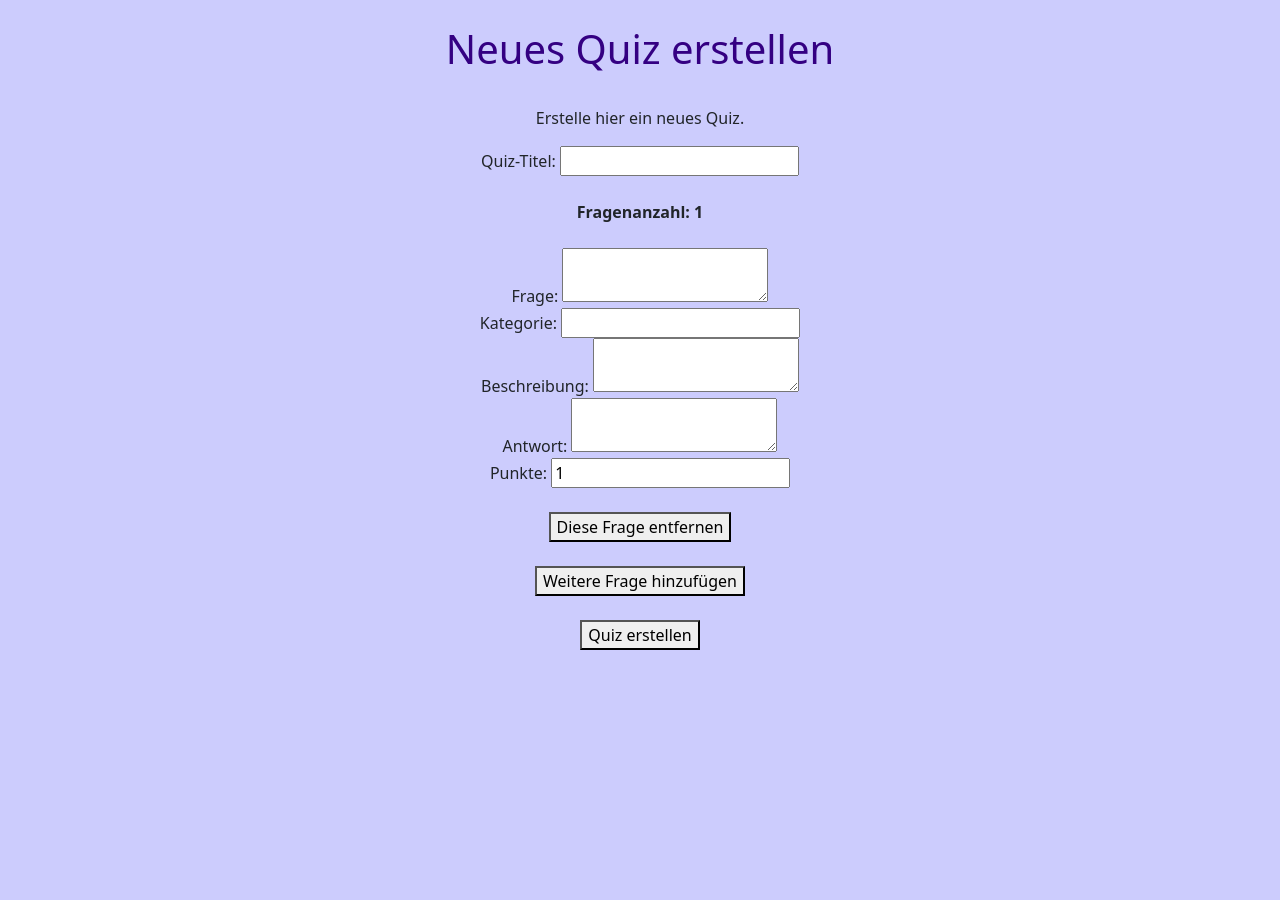
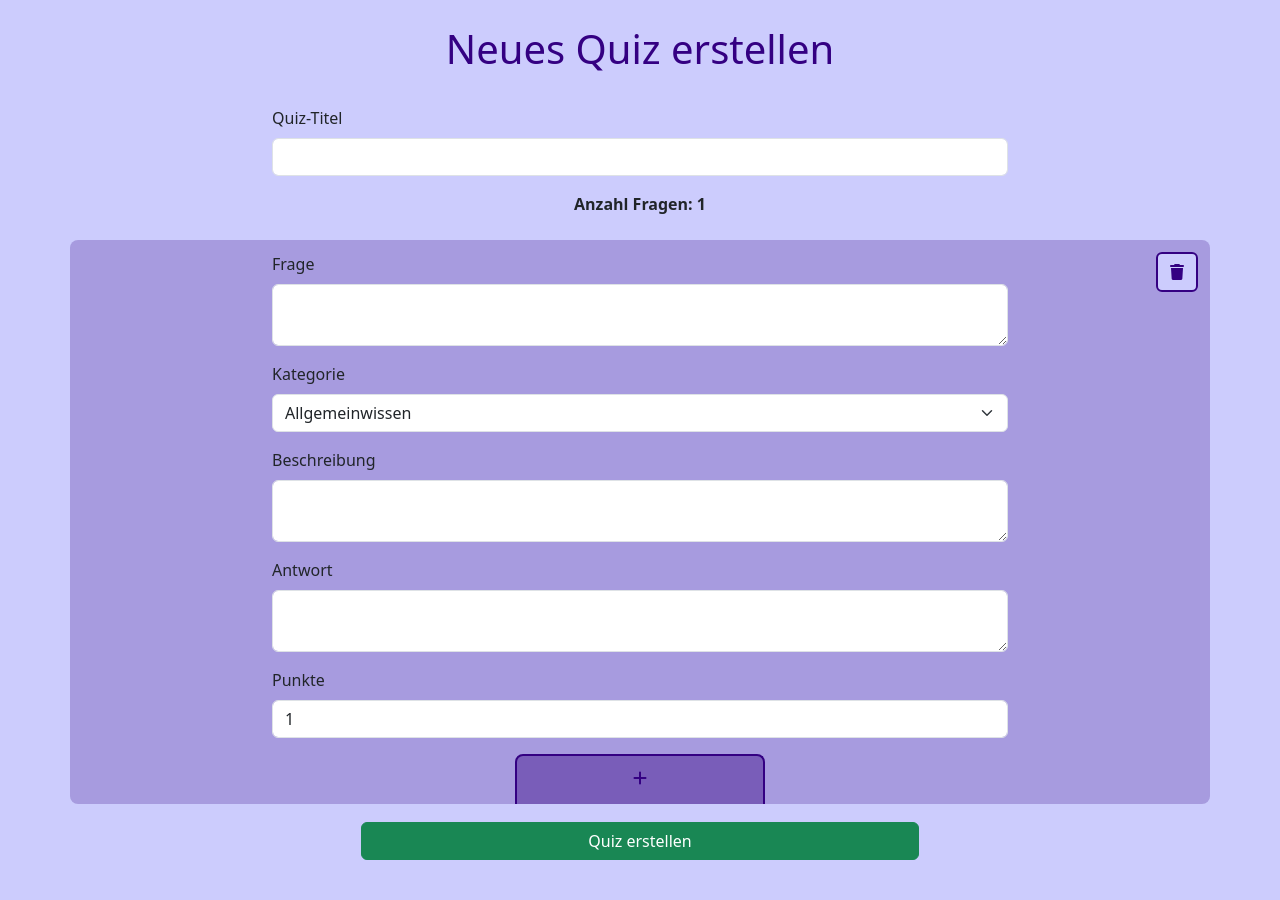
Before and after one commit to sebastianseidel24/QuizMeister, a Flask app: page /createquiz in a window 1280 px wide. Shown: the part 56-956 px from the top of the page. Before the commit the page ends 706 px from the top, so only its background shows below. Run offline with Flask 3, Linux system fonts and the light colour scheme; some libraries are stand-ins or nearby versions.

Commit message:
createquiz page designed

```diff
--- a/static/style.css
+++ b/static/style.css
@@ -32,6 +32,24 @@ ul {
     border-width: 2px;
     color: rgb(52, 0, 130);
     font-weight: 500;
+}
+
+.btn-add {
+    width: 250px;
+    height: 50px;
+    border: 2px solid rgb(52, 0, 130);
+    border-bottom: 0px;
+    border-top-right-radius: 8px;
+    border-top-left-radius: 8px;
+    color: rgb(52, 0, 130);
+    background-color: rgba(52, 0, 130, 0.402);
+    text-align: center;
+    padding: 10px;
+}
+
+.btn-add:hover {
+    background-color: rgb(52, 0, 130);
+    color: aliceblue;
 }
 
 .icon-bright {
@@ -80,6 +98,18 @@ ul {
     padding-bottom: 16px;
 }
 
+.with-background {
+    background-color: rgba(52, 0, 130, 0.244);
+    border-style: solid;
+    border-width: 0px;
+    border-radius: 8px;
+    /* padding-top: 8px; */
+}
+
+.card {
+    height: 100%;
+}
+
 a.card {
     text-decoration: none;
     color: rgb(52, 0, 130);
--- a/templates/createquiz.html
+++ b/templates/createquiz.html
@@ -1,9 +1,11 @@
 <!DOCTYPE html>
 <html lang="en">
+
 <head>
     <meta charset="UTF-8">
     <meta name="viewport" content="width=device-width, initial-scale=1.0">
-    <link href="https://cdn.jsdelivr.net/npm/bootstrap@5.3.3/dist/css/bootstrap.min.css" rel="stylesheet" integrity="sha384-QWTKZyjpPEjISv5WaRU9OFeRpok6YctnYmDr5pNlyT2bRjXh0JMhjY6hW+ALEwIH" crossorigin="anonymous">
+    <link href="https://cdn.jsdelivr.net/npm/bootstrap@5.3.3/dist/css/bootstrap.min.css" rel="stylesheet"
+        integrity="sha384-QWTKZyjpPEjISv5WaRU9OFeRpok6YctnYmDr5pNlyT2bRjXh0JMhjY6hW+ALEwIH" crossorigin="anonymous">
     <link rel="stylesheet" href="https://cdnjs.cloudflare.com/ajax/libs/font-awesome/6.6.0/css/all.min.css">
     <link rel="stylesheet" href="{{ url_for('static', filename='style.css') }}">
 </head>
@@ -12,7 +14,9 @@
     <nav class="navbar navbar-expand-lg bg-body-tertiary">
         <div class="container-fluid">
             <a class="navbar-brand mb-0 h1" href="/" style="color: aliceblue;">Quizzy!</a>
-            <button class="navbar-toggler" type="button" data-bs-toggle="collapse" data-bs-target="#navbar-index" aria-controls="navbar-index" aria-expanded="false" aria-label="Toggle navigation" style="color: aliceblue;">
+            <button class="navbar-toggler" type="button" data-bs-toggle="collapse" data-bs-target="#navbar-index"
+                aria-controls="navbar-index" aria-expanded="false" aria-label="Toggle navigation"
+                style="color: aliceblue;">
                 <span class="" role="button">
                     <i class="fa-solid fa-bars" style="color: aliceblue; font-size:24px;"></i>
                 </span>
@@ -20,10 +24,12 @@
             <div class="navbar-collapse collapse" id="navbar-index">
                 <ul class="navbar-nav me-auto mb-2 mb-lg-0">
                     <li class="nav-item">
-                        <a class="nav-link" aria-current="page" href="{{ url_for('quizoverview') }}" style="color: aliceblue;">Quiz spielen</a>
+                        <a class="nav-link" aria-current="page" href="{{ url_for('quizoverview') }}"
+                            style="color: aliceblue;">Quiz spielen</a>
                     </li>
                     <li class="nav-item">
-                        <a class="nav-link" aria-current="page" href="{{ url_for('createquiz') }}" style="color: aliceblue;">Neues Quiz</a>
+                        <a class="nav-link" aria-current="page" href="{{ url_for('createquiz') }}"
+                            style="color: aliceblue;">Neues Quiz</a>
                     </li>
                 </ul>
             </div>
@@ -31,34 +37,99 @@
     </nav>
 
     <h1>Neues Quiz erstellen</h1>
-    <p>Erstelle hier ein neues Quiz.</p>
-    <form action="{{ url_for('createquiz') }}" method="POST">
-        <label>Quiz-Titel: <input type="text" name="title" required></label><br><br>
 
-        <!-- Counter-Anzeige für die Anzahl der Fragen -->
-        <div>
-            <strong>Fragenanzahl: <span id="question-counter">1</span></strong>
+    <div class="container text-start">
+        <div class="row justify-content-center">
+            <div class="col-8">
+                <form action="{{ url_for('createquiz') }}" method="POST">
+                    <div class="mb-3">
+                        <label for="inputTitle" class="form-label">Quiz-Titel</label>
+                        <input class="form-control" type="text" name="title" required></input>
+                    </div>
+
+                    <!-- Counter-Anzeige für die Anzahl der Fragen -->
+                    <div class="text-center">
+                        <strong>Anzahl Fragen: <span id="question-counter">1</span></strong>
+                    </div>
+                    <br>
+            </div>
         </div>
-        <br>
+        <!-- Hinzufügen der Fragen -->
+        <div class="row justify-content-center with-background" style="padding-top: 12px;">
+            <div class="col-2"></div>
+            <div class="col-8">
+                <div id="questions">
+                    <div class="question" id="question-0">
 
-        <!-- Hinzufügen der Fragen -->
-        <div id="questions">
-            <div class="question" id="question-0">
-                <label>Frage: <textarea type="text" name="questions[0][question]" required></textarea></label><br>
-                <label>Kategorie: <input type="text" name="questions[0][category]" required></label><br>
-                <label>Beschreibung: <textarea type="text" name="questions[0][description]"></textarea></label><br>
-                <label>Antwort: <textarea type="text" name="questions[0][answer]" required></textarea></label><br>
-                <label>Punkte: <input type="float" name="questions[0][points]" value="1"></label><br>
-                <br>
-                <button type="button" onclick="deleteQuestion(0)">Diese Frage entfernen</button><br><br>
+                        <div class="mb-3">
+                            <label for="inputQuestion" class="form-label">Frage</label>
+                            <textarea class="form-control" type="text" rows="2" name="questions[0][question]"
+                                required></textarea>
+                        </div>
+
+                        <div class="mb-3">
+                            <label for="inputCategory" class="form-label">Kategorie</label>
+                            <select class="form-select" name="questions[0][category]" required>
+                                <option selected>Allgemeinwissen</option>
+                                <option>Geschichte</option>
+                                <option>Geografie</option>
+                                <option>Kunst</option>
+                                <option>Literatur</option>
+                                <option>Musik</option>
+                                <option>Naturwissenschaften</option>
+                                <option>Politik</option>
+                                <option>Sport</option>
+                                <option>Technik</option>
+                                <option>Tiere</option>
+                                <option>Unterhaltung</option>
+                                <option>Weltkulturen</option>
+                                <option>Wirtschaft</option>
+                            </select>
+                        </div>
+
+                        <div class="mb-3">
+                            <label for="inputDescription" class="form-label">Beschreibung</label>
+                            <textarea class="form-control" type="text" rows="2"
+                                name="questions[0][description]"></textarea>
+                        </div>
+
+                        <div class="mb-3">
+                            <label for="inputAnswer" class="form-label">Antwort</label>
+                            <textarea class="form-control" type="text" rows="2" name="questions[0][answer]"
+                                required></textarea>
+                        </div>
+
+                        <div class="mb-3">
+                            <label for="inputPoints" class="form-label">Punkte</label>
+                            <input class="form-control" type="number" name="questions[0][points]" value="1" min="0"
+                                max="5" step="0.5" required></input>
+                        </div>
+
+                        <!-- Button zum Hinzufügen weiterer Fragen -->
+                        <div class="d-flex col-12 justify-content-center">
+                            <div class="btn-add" type="button" onclick="addQuestion()">
+                                <i class="fa-solid fa-plus"></i>
+                            </div>
+                        </div>
+                    </div>
+                </div>
+            </div>
+            <div class="col-2 text-end">
+                <button class="btn btn-primary" type="button" onclick="deleteQuestion(0)"><i
+                        class="fa-solid fa-trash"></i></button>
             </div>
         </div>
 
-        <!-- Button zum Hinzufügen weiterer Fragen -->
-        <button type="button" onclick="addQuestion()">Weitere Frage hinzufügen</button><br><br>
+        <div class="d-grid gap-2 col-6 mx-auto" style="padding-top: 18px;">
+            <button class="btn btn-success" type="submit">Quiz erstellen</button>
+        </div>
+        </form>
+    </div>
+    </div>
 
-        <button type="submit">Quiz erstellen</button>
-    </form>
+    <footer style="padding: 20px;">
+
+    </footer>
 
     <script>
         // JavaScript zum Hinzufügen und Entfernen von Fragenfeldern
@@ -122,6 +193,9 @@
         }
     </script>
 
-    <script src="https://cdn.jsdelivr.net/npm/bootstrap@5.3.3/dist/js/bootstrap.bundle.min.js" integrity="sha384-YvpcrYf0tY3lHB60NNkmXc5s9fDVZLESaAA55NDzOxhy9GkcIdslK1eN7N6jIeHz" crossorigin="anonymous"></script>
+    <script src="https://cdn.jsdelivr.net/npm/bootstrap@5.3.3/dist/js/bootstrap.bundle.min.js"
+        integrity="sha384-YvpcrYf0tY3lHB60NNkmXc5s9fDVZLESaAA55NDzOxhy9GkcIdslK1eN7N6jIeHz"
+        crossorigin="anonymous"></script>
 </body>
+
 </html>
--- a/templates/quizoverview.html
+++ b/templates/quizoverview.html
@@ -42,10 +42,11 @@
         <div class="row g-4 justify-content-start">
             {% for quiz in quizzes %}
             <div class="col-12 col-sm-6 col-lg-4">
-                <a class="card"  href="{{ url_for('quiz', quiz_id=quiz['rowid']) }}">
+                <a class="card" href="{{ url_for('quiz', quiz_id=quiz['rowid']) }}">
                     <div class="card-body">
                         <h5 class="card-title">{{ quiz['title'] }}</h5>
-                        <h6 class="card-subtitle mb-2 text-body-secondary">Fragen: {{ quiz['number_of_questions'] }}</h6>
+                        <h6 class="card-subtitle mb-2 text-body-secondary">Fragen: {{ quiz['number_of_questions'] }}
+                        </h6>
                     </div>
                 </a>
             </div>
```
